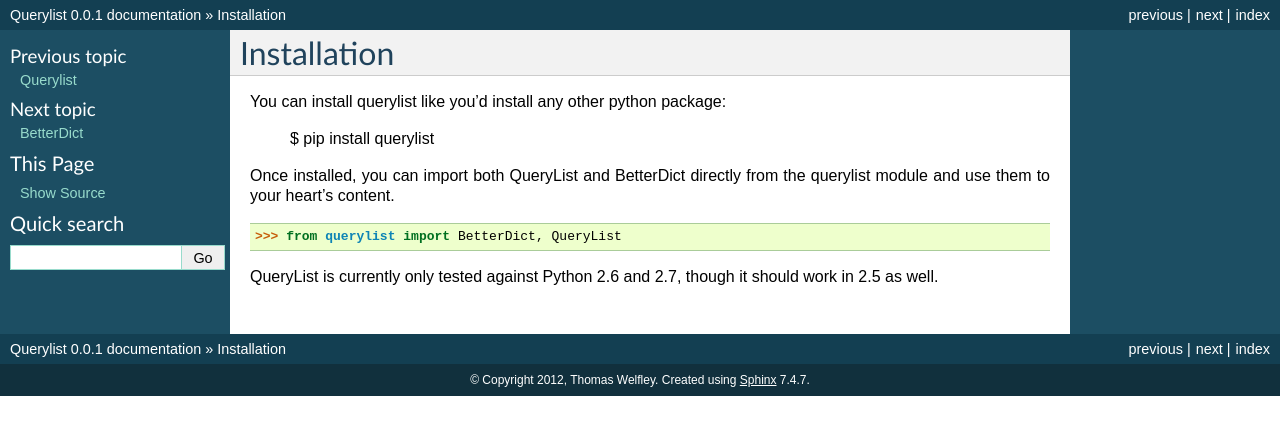
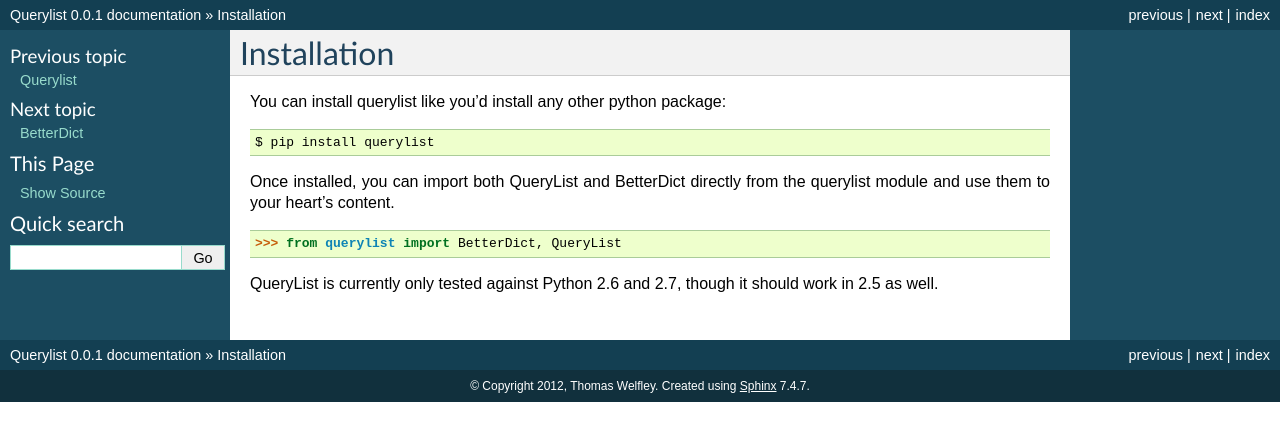
Before and after one commit to thomasw/querylist, a Sphinx documentation site: the page built from docs/source/installation.rst, in a window 1280 px wide. Shown: the top 441 px of the page. Built offline with Sphinx 7.4.7, drawn with Linux system fonts in a browser that asks for light colours.

```diff
--- a/docs/source/installation.rst
+++ b/docs/source/installation.rst
@@ -1,7 +1,7 @@
 Installation
 ============
 
-You can install querylist like you'd install any other python package:
+You can install querylist like you'd install any other python package::
 
     $ pip install querylist
 
```
